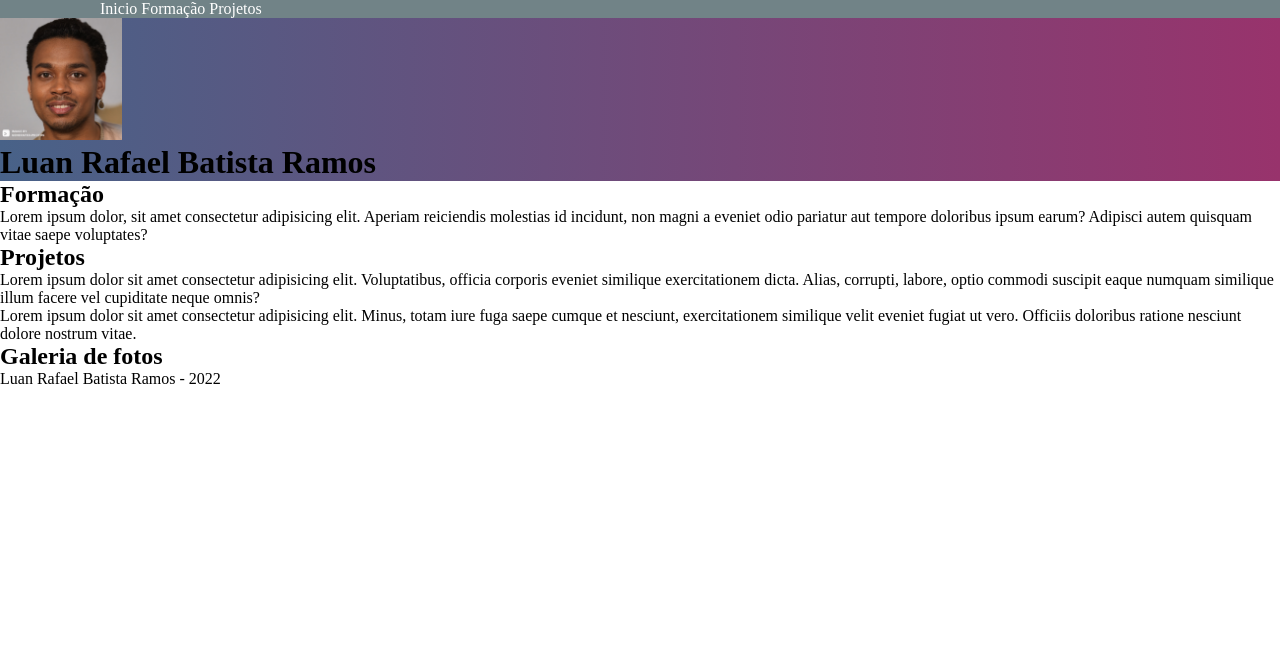
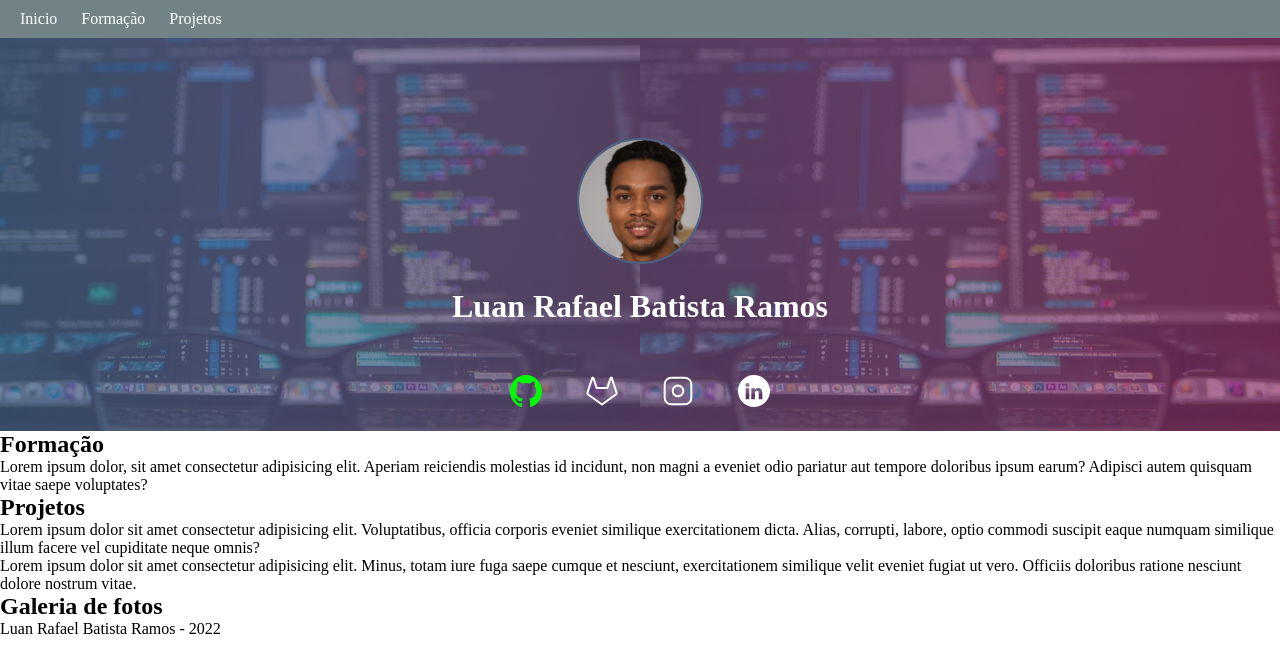
Before and after one commit to luanbatistadev/portfolio, a plain HTML site: page index.html in a window 1280 px wide. Drawn offline with Linux system fonts and the light colour scheme.

Commit message:
add some features

```diff
--- a/index.html
+++ b/index.html
@@ -15,8 +15,14 @@
             <a href="#" class="link" title="Ir para os projetos">Projetos</a>
         </nav>
         <div class="cabecalho">
-            <img src="luan.png" alt="Foto de Luan Batista" height="122" width="122">
+            <img src="luan.png" alt="Foto de Luan Batista" height="122" width="122" class="foto">
             <h1 class="titulo">Luan Rafael Batista Ramos</h1>
+            <div class="redes">
+                <a href="http://github.com/luanbatistadev" target="_blank" ><img src="./icons/github.svg" alt="Icone do Github" class="git"></a>
+                <a href="http://github.com/luanbatistadev" target="_blank"><img src="./icons/gitlab.svg" alt="Icone do GitLab"></a>
+                <a href="https://www.instagram.com/accounts/login/?next=/luanbatista.oficial/" target="_blank"><img src="./icons/instagram.svg" alt="Icone do Instagram"></a>
+                <a href="https://www.instagram.com/accounts/login/?next=/luanbatista.oficial/" target="_blank"><img src="./icons/linkedin.svg" alt="Icone do Linkedin"></a>
+            </div>
         </div>
     </header>
     <main>
--- a/style.css
+++ b/style.css
@@ -5,12 +5,17 @@
 
 .menu{
     background-color: #718387;
-    padding-left: 100px;
+    padding: 10px;
 }
 
 .link{
     color: white;
     text-decoration: none;
+    margin: 10px;
+}
+
+.git{
+    filter: invert(48%) sepia(79%) saturate(2476%) hue-rotate(86deg) brightness(118%) contrast(119%);
 }
 
 .link:hover{
@@ -20,5 +25,22 @@
 
 .cabecalho{
     background-color: #98336c;
-    background: linear-gradient(90deg, #486288 0%, #98336c 100%);
+    background: linear-gradient(90deg, #486288b7 0%, #98336ca6 100%), url("computer.jpg");
+    text-align: center;
 }
+
+.titulo{
+    color: #ffffff;
+    padding-bottom: 30px;
+}
+
+.foto{
+    margin: 20px;
+    margin-top: 100px;
+    border-radius: 50%;
+    border: 2px solid #486288;
+}
+
+.redes > a > img{
+    padding: 20px;
+}
```
Also changed, not shown: computer.jpg (added), icons/github.svg (added), icons/gitlab.svg (added), icons/instagram.svg (added), icons/linkedin.svg (added).
